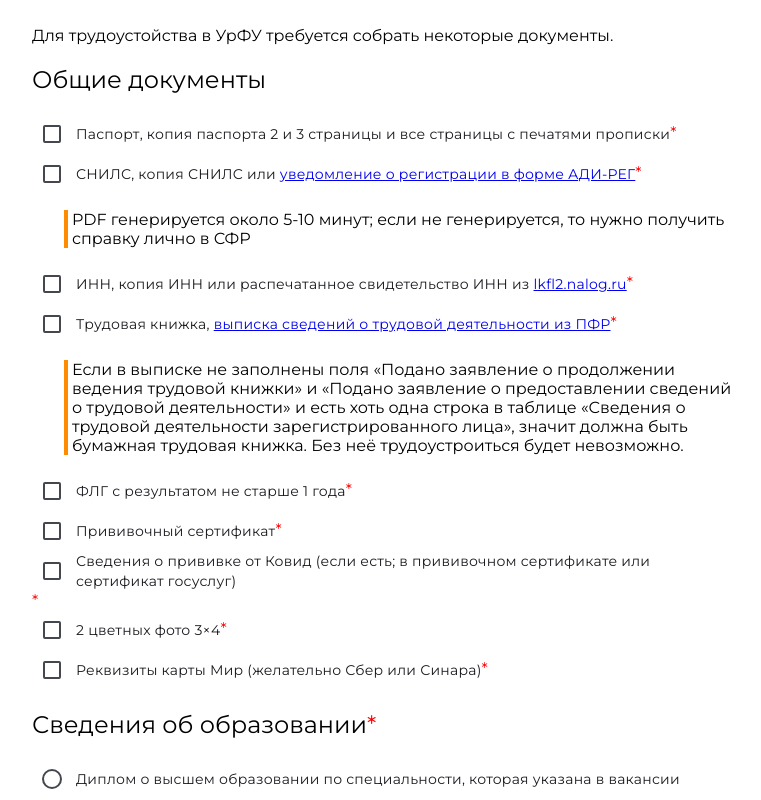
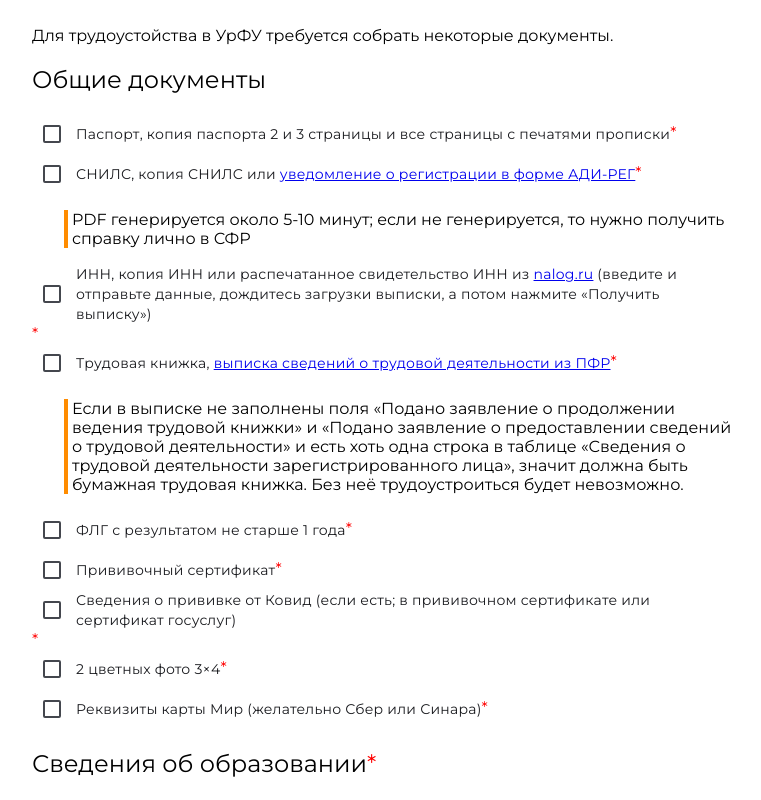
Before and after one commit to dimon4ezzz/kandidat, an Angular app: page /document-list in a window 1280 px wide. Shown: the top 800 px of the page, without its empty margins (258-1019 px from the left). Built offline with nearby package versions, Linux system fonts and the light colour scheme.

Commit message:
feat: улучшение получения ИНН

```diff
--- a/src/app/job-application/document-list/document-list.component.html
+++ b/src/app/job-application/document-list/document-list.component.html
@@ -17,7 +17,7 @@
     </p>
 
     <mat-checkbox class="required">
-        ИНН, копия ИНН или распечатанное свидетельство ИНН из <a href="https://lkfl2.nalog.ru/lkfl/profile-information/individual/innCertificate">lkfl2.nalog.ru</a>
+        ИНН, копия ИНН или распечатанное свидетельство ИНН из <a href="https://service.nalog.ru/inn.do">nalog.ru</a> (введите и отправьте данные, дождитесь загрузки выписки, а потом нажмите «Получить выписку»)
     </mat-checkbox>
 
     <mat-checkbox class="required">
```
